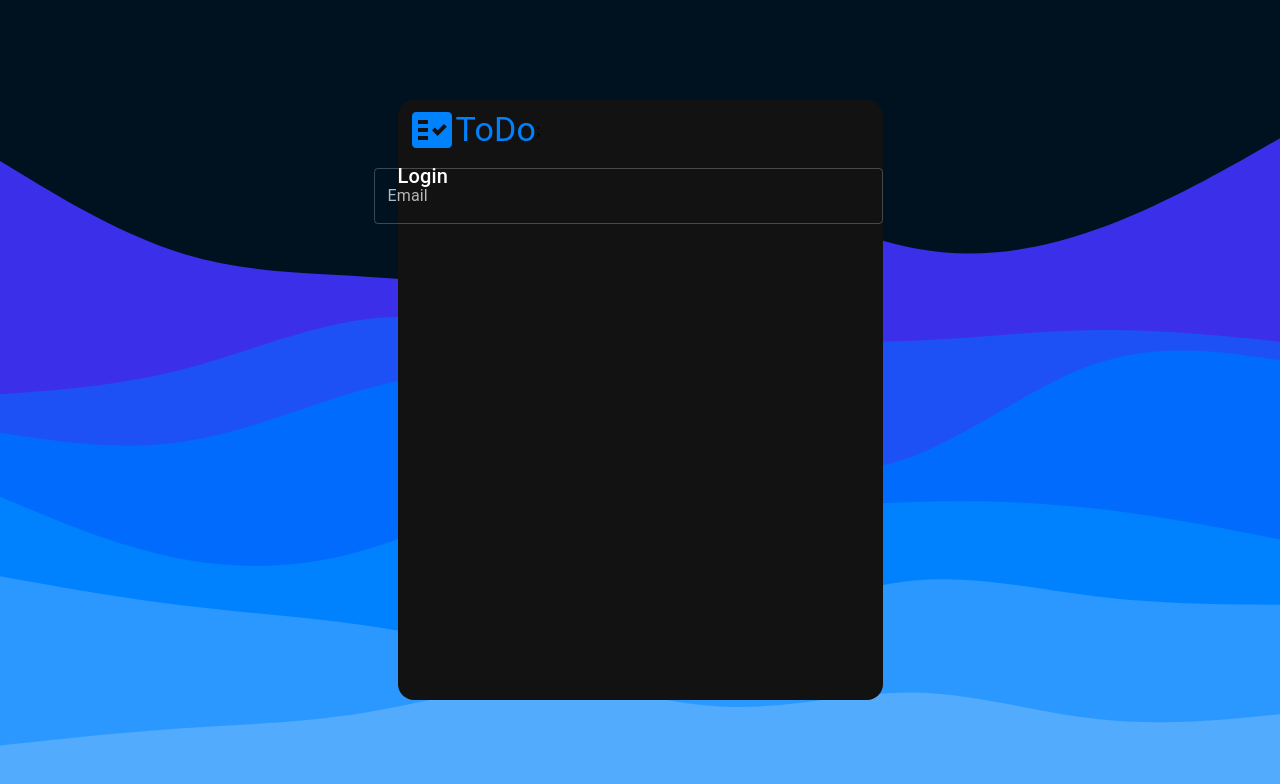
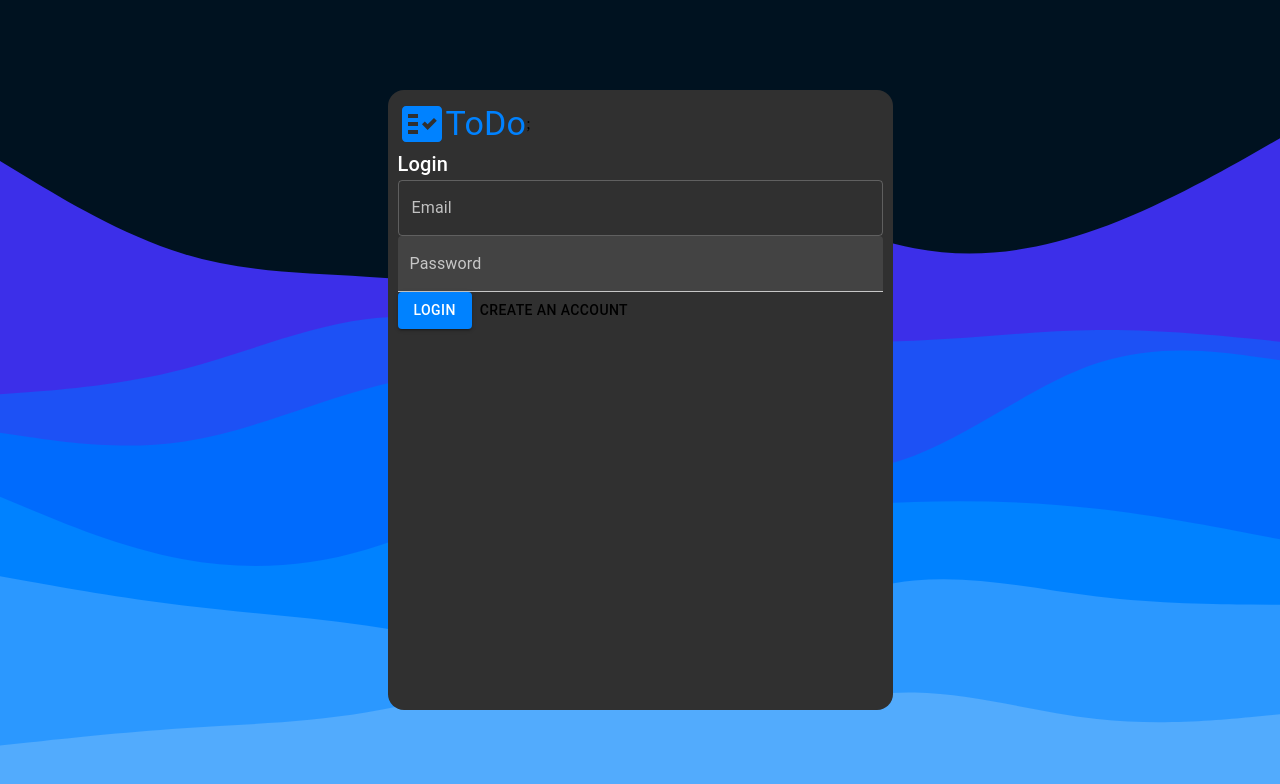
Before and after one commit to kuzds/react-to-do, a React (Create React App) app: page /login in a window 1280 px wide. Shown: the top 784 px of the page. Built offline with nearby package versions, Linux system fonts and the light colour scheme.

Commit message:
working on....

```diff
--- a/src/App.js
+++ b/src/App.js
@@ -10,11 +10,14 @@ const darkTheme = createTheme({
         mode: 'dark',
         primary: {
           main: '#0082ff',
-        }
-      },
+        },
+        background: {
+            paper: '#303030',
+        },
+    },
 });
 
-function App(props){
+function App(){
     return (<>
         <ThemeProvider theme={darkTheme}>
             <Wrapper>
--- a/src/components/Container.jsx
+++ b/src/components/Container.jsx
@@ -4,12 +4,14 @@ export default styled.div`
     width: 100%;
     height: 100%;
 
+    padding: 20px 10px;
     background-color: ${props => props.theme.palette.background.paper};
 
     @media (min-width: 485px) {
         border-radius: 16px;
         max-width: 485px;
         max-height: 600px;
+        padding: 10px;
         /* margin: 5% auto; */
     }
 `;
--- a/src/components/Header.jsx
+++ b/src/components/Header.jsx
@@ -11,8 +11,8 @@ const Header_ = styled.div`
     box-sizing: border-box;
     width: 100%;
 
-    height: 60px;
-    padding: 0 10px;
+    /* height: 60px;
+    padding: 0 10px; */
 
     a {
         margin-left: auto;
--- a/src/pages/Login/index.js
+++ b/src/pages/Login/index.js
@@ -2,15 +2,20 @@ import React, {useState} from "react";
 import Container from '../../components/Container';
 import Header from '../../components/Header';
 
-import { Typography, Grid, TextField } from '@mui/material';
+import {
+    Button,
+    Typography,
+    Grid,
+    TextField
+} from '@mui/material';
 
 import { useForm, Controller } from "react-hook-form";
 import { yupResolver } from "@hookform/resolvers/yup";
 import validationSchema from "./validation";
 import api from "../../services/api";
 import useAuth from "../../hooks/useAuth";
-
-function Login(props) {
+import { Link } from "react-router-dom";
+function Login() {
     const [isLoading, setIsLoading] = useState(false);
     const auth = useAuth();
 
@@ -50,7 +55,7 @@ function Login(props) {
         <Header></Header>
         <Typography variant="h6" color="text.primary">Login</Typography>
         <form onSubmit={handleSubmit(onSubmit)}>
-            <Grid container spacing={3}>
+            <Grid container >
                 <Grid items xs={12}>
                     <Controller
                         name="email"
@@ -69,12 +74,45 @@ function Login(props) {
                         )}
 
                     />
-
                 </Grid>
-
+                <Grid item xs={12}>
+                    <Controller
+                        name="password"
+                        control={control}
+                        defaultValue=""
+                        render={({field}) => (
+                            <TextField
+                                {...field}
+                                error={Boolean(errors.password?.message)}
+                                type="password"
+                                fullWidth={true}
+                                label="Password"
+                                variant="filled"
+                                helperText={errors.password?.message}
+                            />
+                        )}
+                    />
+                </Grid>
+                <Grid item xs={12}>
+                    <Button
+                        variant="contained"
+                        color="primary"
+                        type="submit"
+                        disabled={isLoading}
+                    >
+                    Login
+                    </Button>
+                    <Button
+                        color="inherit"
+                        type="submit"
+                        component={Link}
+                        to="/registration"
+                    >
+                    Create an account
+                    </Button>
+                </Grid>
             </Grid>
         </form>
-
     </Container>
     );
 }
```
Also changed, not shown: src/components/Wrapper.js (renamed from src/components/Wrapper/index.js).
